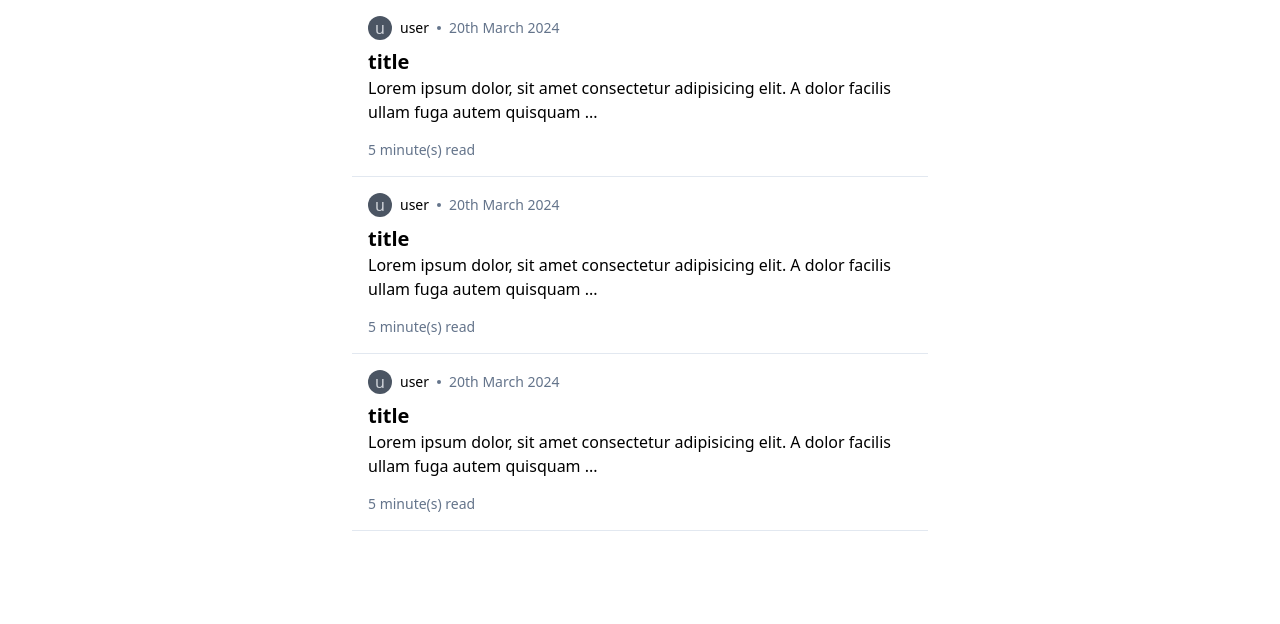
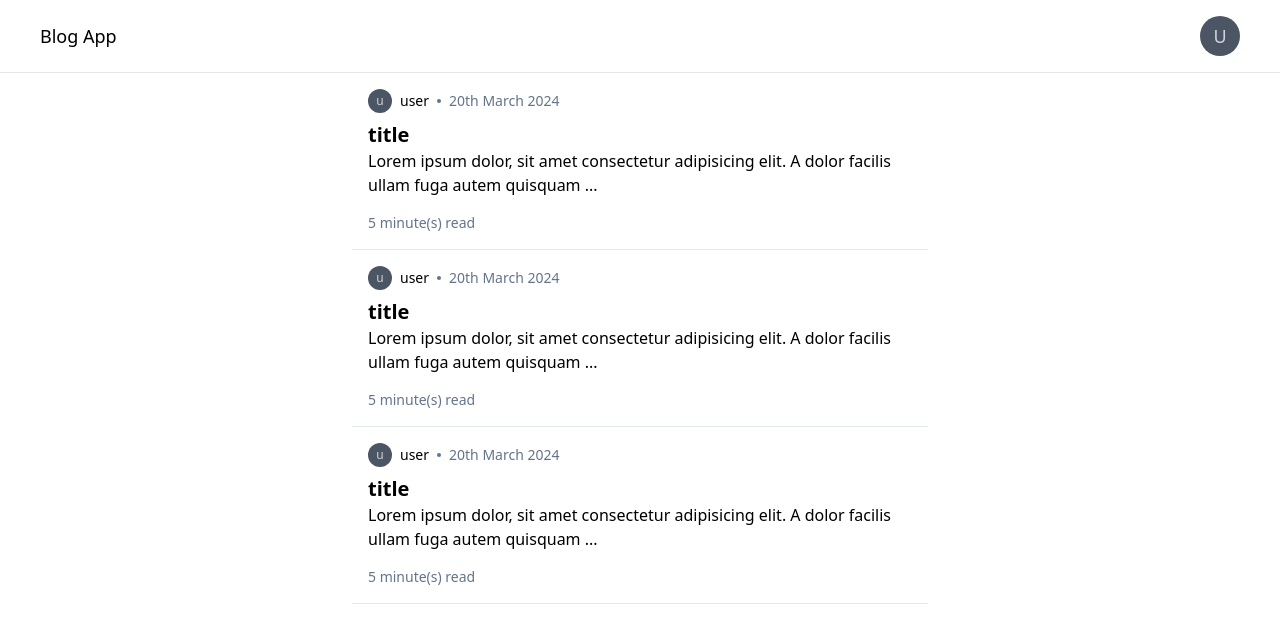
Before and after one commit to Ayush3014/blog-app, a React (Vite) app in the folder frontend/: page /blogs in a window 1280 px wide. Shown: the top 624 px of the page. Built offline with nearby package versions, Linux system fonts and the light colour scheme.

Commit message:
added the appbar component

```diff
--- /dev/null
+++ b/frontend/src/components/Appbar.tsx
@@ -0,0 +1,12 @@
+import { Avatar } from './BlogCard';
+
+export function Appbar() {
+  return (
+    <div className="border-b flex justify-between px-10 py-4">
+      <div className="flex flex-col justify-center text-lg">Blog App</div>
+      <div>
+        <Avatar name="User" size="large" />
+      </div>
+    </div>
+  );
+}
--- a/frontend/src/components/BlogCard.tsx
+++ b/frontend/src/components/BlogCard.tsx
@@ -14,7 +14,7 @@ export function BlogCard({
   return (
     <div className="p-4 border-b border-slate-200 pb-4">
       <div className="flex">
-        <Avatar name={authorName} />
+        <Avatar name={authorName} size="small" />
 
         <div className="font-extralight pl-2 text-sm flex justify-center flex-col">
           {authorName}
@@ -40,10 +40,24 @@ export function Circle() {
   return <div className="h-1 w-1 rounded-full bg-slate-500"></div>;
 }
 
-export function Avatar({ name }: { name: string }) {
+export function Avatar({
+  name,
+  size,
+}: {
+  name: string;
+  size: 'small' | 'large';
+}) {
   return (
-    <div className="relative inline-flex items-center justify-center w-6 h-6 overflow-hidden bg-gray-600 rounded-full ">
-      <span className="font-xs text-gray-300">{name[0]}</span>
+    <div
+      className={`relative inline-flex items-center justify-center ${
+        size === 'small' ? 'w-6 h-6' : 'w-10 h-10'
+      } overflow-hidden bg-gray-600 rounded-full`}
+    >
+      <span
+        className={`${size === 'small' ? 'text-xs' : 'text-lg'}  text-gray-300`}
+      >
+        {name[0]}
+      </span>
     </div>
   );
 }
--- a/frontend/src/pages/Blogs.tsx
+++ b/frontend/src/pages/Blogs.tsx
@@ -1,7 +1,10 @@
+import { Appbar } from '../components/Appbar';
 import { BlogCard } from '../components/BlogCard';
 
 export function Blogs() {
   return (
+    <div>
+      <Appbar />
       <div className="flex justify-center">
         <div className="max-w-xl">
           <BlogCard
@@ -29,5 +32,6 @@ Ea aut officia atque libero unde autem ab praesentium necessitatibus, tempora en
           />
         </div>
       </div>
+    </div>
   );
 }
```
Lines whose indentation alone changed are shown as unchanged.
